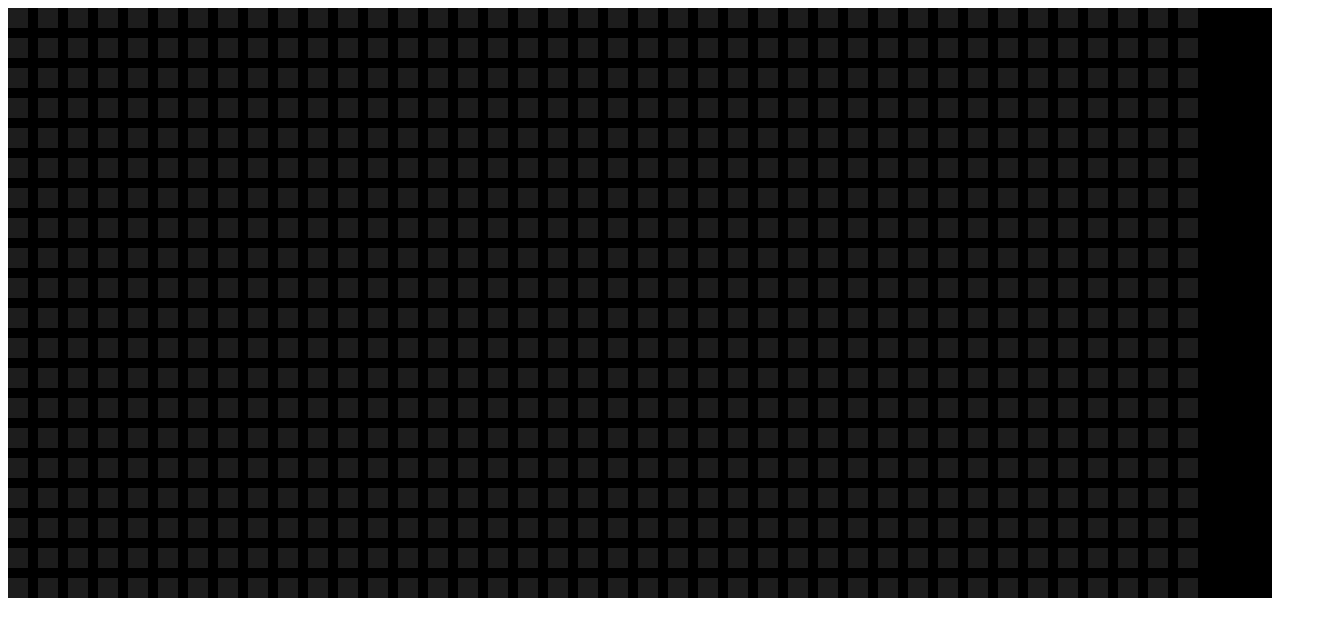
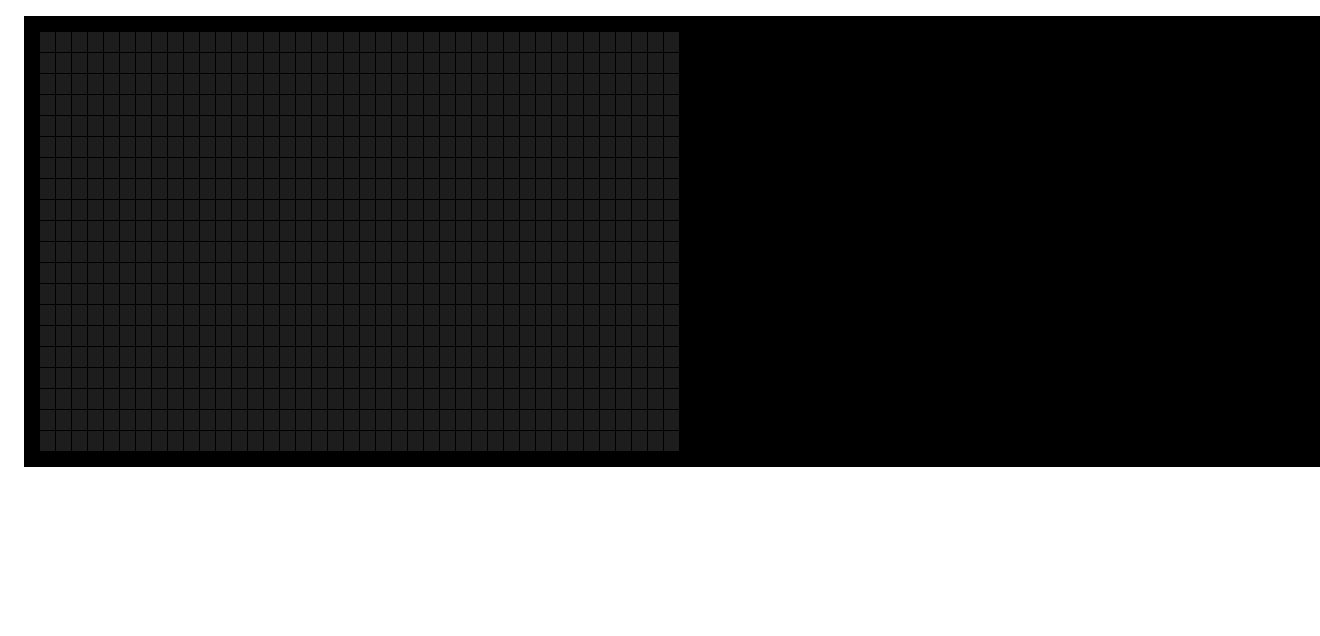
Before and after one commit to acciojob/Color-board-Sagunthala-A, a website: page main.html in a window 1280 px wide. Shown: the whole page, 1320 px wide, since content can reach past the window. Drawn offline with Linux system fonts and the light colour scheme.

Commit message:
created a submission

```diff
--- a/styles.css
+++ b/styles.css
@@ -1,9 +1,12 @@
 .container{
-display: grid;
-grid-template-columns: repeat(40, 20px);
-grid-template-rows: repeat(20, 20px);
-gap: 10px;
+	display: grid;
+	width:100%;
+	grid-template-columns: repeat(40, 15px);
+	grid-template-rows: repeat(20, 20px);
 	background-color: rgb(0,0,0);
+	gap:1px;
+	padding:1rem;
+	margin:1rem;
 }
 .square{
 	background-color: rgb(29,29,29);
```
